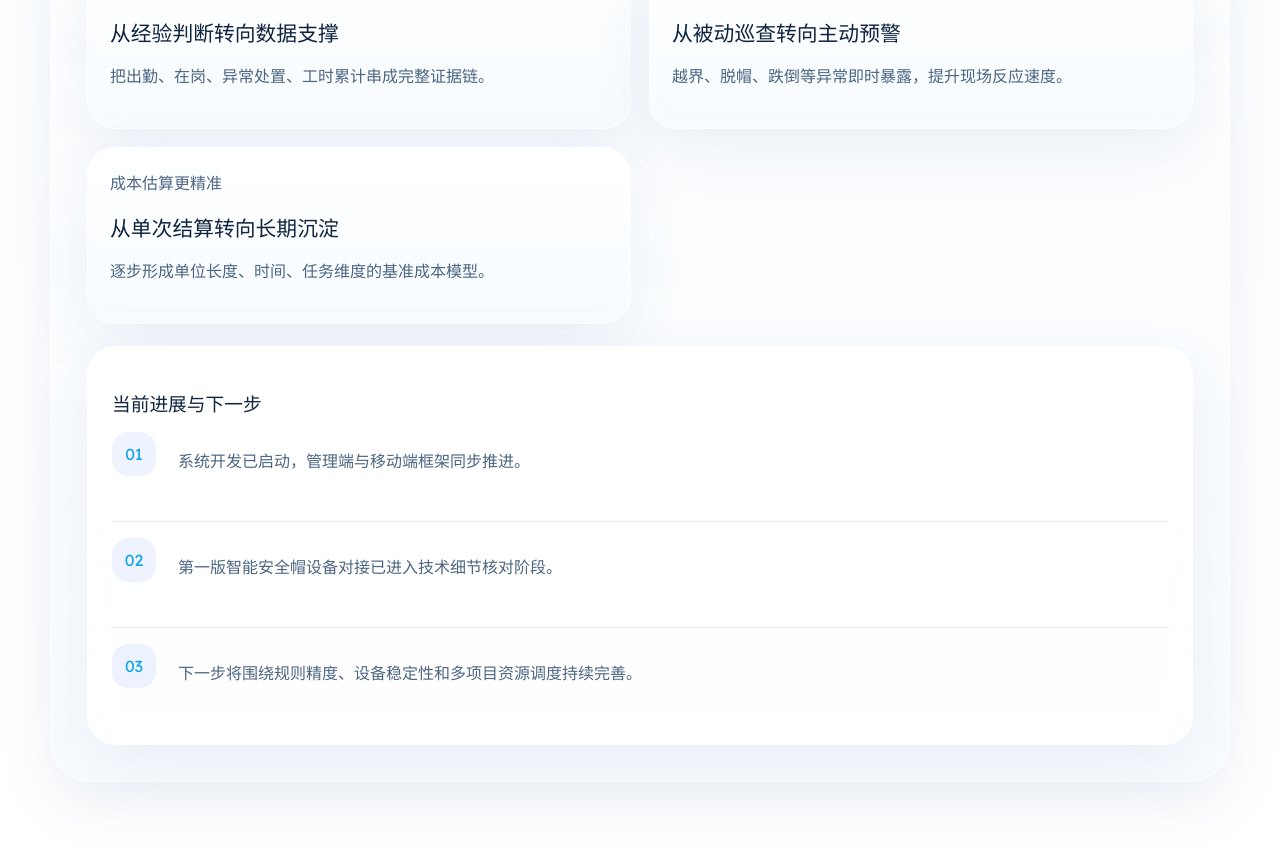
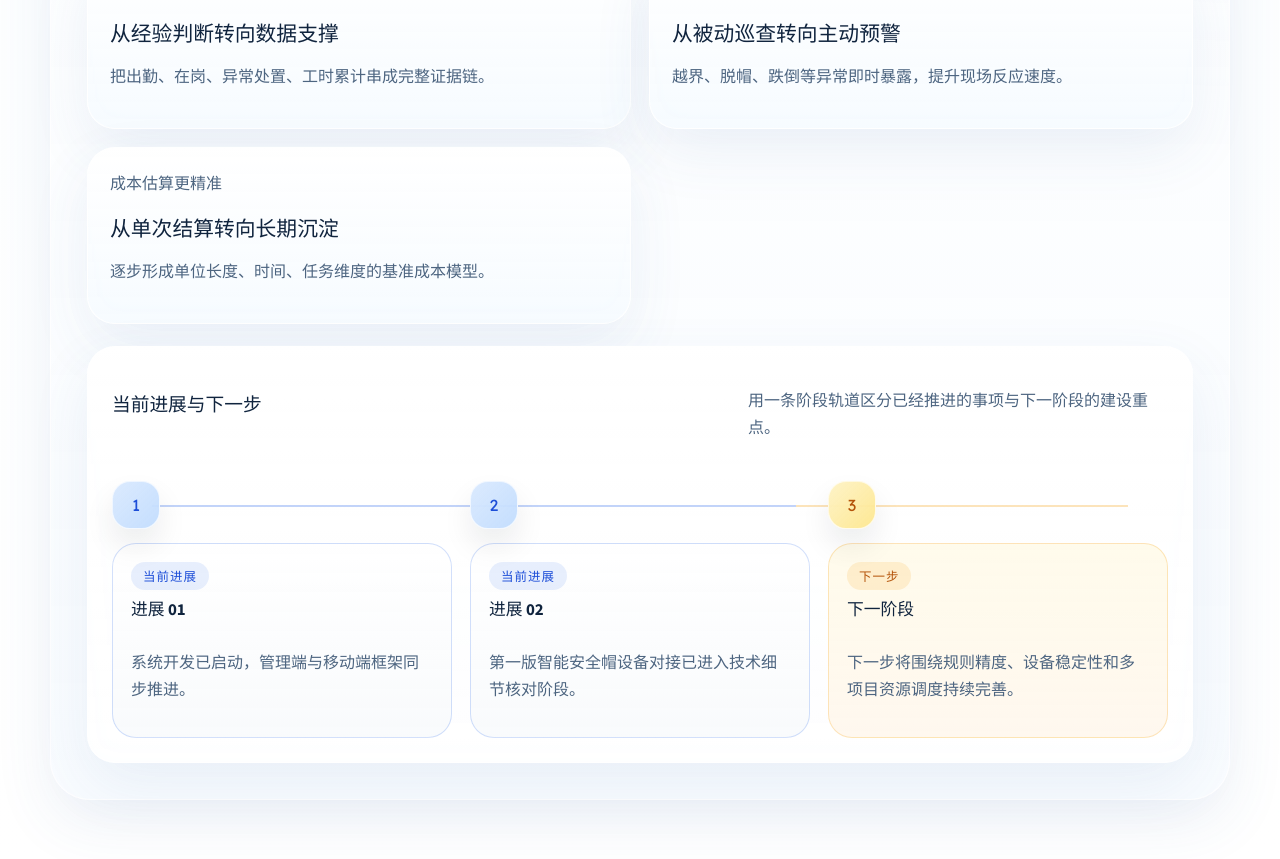
Before and after one commit to leezb101/construction-presentation, a React (Vite) app: page / in a window 1280 px wide. Shown: the part 7103-7962 px from the top of the page. Built offline with nearby package versions, Linux system fonts and the light colour scheme.

Commit message:
修正value的当前状态和下一步展示效果

```diff
--- a/src/components/sections/ValueSection.tsx
+++ b/src/components/sections/ValueSection.tsx
@@ -2,6 +2,13 @@ import { roadmap, valueMetrics } from "../../data/content";
 import { GlassCard, Section } from "../common";
 
 export function ValueSection() {
+  const roadmapItems = roadmap.map((item, index) => ({
+    text: item,
+    status: index < 2 ? "progress" : "next",
+    statusLabel: index < 2 ? "当前进展" : "下一步",
+    stepLabel: index < 2 ? `进展 0${index + 1}` : "下一阶段",
+  }));
+
   return (
     <Section
       id="value"
@@ -22,12 +29,26 @@ export function ValueSection() {
       <GlassCard className="roadmap-card">
         <div className="roadmap-card__heading">
           <h3>当前进展与下一步</h3>
+          <p>用一条阶段轨道区分已经推进的事项与下一阶段的建设重点。</p>
         </div>
-        <div className="roadmap-list">
-          {roadmap.map((item, index) => (
-            <div key={item} className="roadmap-item">
-              <span>{String(index + 1).padStart(2, "0")}</span>
-              <p>{item}</p>
+        <div className="roadmap-track" aria-label="阶段进展">
+          {roadmapItems.map((item, index) => (
+            <div
+              key={item.text}
+              className={`roadmap-node roadmap-node--${item.status}`}
+            >
+              <div className="roadmap-node__rail" aria-hidden="true">
+                <span className="roadmap-node__dot">{index + 1}</span>
+              </div>
+              <div className="roadmap-node__body">
+                <div className="roadmap-node__meta">
+                  <span className={`roadmap-badge roadmap-badge--${item.status}`}>
+                    {item.statusLabel}
+                  </span>
+                  <strong>{item.stepLabel}</strong>
+                </div>
+                <p>{item.text}</p>
+              </div>
             </div>
           ))}
         </div>
--- a/src/styles/global.css
+++ b/src/styles/global.css
@@ -2401,28 +2401,149 @@ main {
   padding: 24px;
 }
 
-.roadmap-item {
-  display: grid;
-  grid-template-columns: 52px 1fr;
+.roadmap-card__heading {
+  display: flex;
+  align-items: flex-start;
+  justify-content: space-between;
+  gap: 18px;
+}
+
+.roadmap-card__heading p {
+  max-width: 420px;
+}
+
+.roadmap-track {
+  position: relative;
+  display: grid;
+  grid-template-columns: repeat(3, minmax(0, 1fr));
+  gap: 18px;
+  margin-top: 24px;
+}
+
+.roadmap-track::before {
+  content: "";
+  position: absolute;
+  top: 24px;
+  left: 40px;
+  right: 40px;
+  height: 2px;
+  background:
+    linear-gradient(
+      90deg,
+      rgba(37, 99, 235, 0.28) 0%,
+      rgba(37, 99, 235, 0.28) 66%,
+      rgba(245, 158, 11, 0.28) 66%,
+      rgba(245, 158, 11, 0.28) 100%
+    );
+}
+
+.roadmap-node {
+  position: relative;
+  display: grid;
   gap: 14px;
-  align-items: start;
-  padding: 16px 0;
-  border-top: 1px solid var(--line);
-}
-
-.roadmap-item:first-child {
-  border-top: 0;
-}
-
-.roadmap-item span {
+}
+
+.roadmap-node__rail {
+  position: relative;
+  z-index: 1;
+  min-height: 48px;
+}
+
+.roadmap-node__dot {
   display: inline-grid;
   place-items: center;
-  width: 44px;
-  height: 44px;
-  border-radius: 16px;
-  color: var(--primary);
-  background: rgba(37, 99, 235, 0.08);
+  width: 48px;
+  height: 48px;
+  border-radius: 18px;
+  border: 1px solid rgba(255, 255, 255, 0.7);
   font-family: "Lexend", sans-serif;
+  font-size: 1rem;
+  box-shadow: 0 16px 30px rgba(15, 23, 42, 0.08);
+  transition:
+    transform 180ms ease,
+    box-shadow 180ms ease,
+    background 180ms ease;
+}
+
+.roadmap-node__body {
+  display: grid;
+  gap: 12px;
+  min-height: 170px;
+  padding: 18px;
+  border: 1px solid var(--line);
+  border-radius: 24px;
+  background:
+    linear-gradient(180deg, rgba(255, 255, 255, 0.94), rgba(248, 250, 252, 0.9));
+  transition:
+    transform 180ms ease,
+    border-color 180ms ease,
+    box-shadow 180ms ease;
+}
+
+.roadmap-node__meta {
+  display: grid;
+  gap: 8px;
+}
+
+.roadmap-node__meta strong {
+  font-size: 1.05rem;
+  line-height: 1.35;
+  color: var(--ink-strong);
+}
+
+.roadmap-badge {
+  display: inline-flex;
+  align-items: center;
+  width: fit-content;
+  min-height: 28px;
+  padding: 0 12px;
+  border-radius: 999px;
+  font-size: 0.78rem;
+  letter-spacing: 0.08em;
+  text-transform: uppercase;
+}
+
+.roadmap-node--progress .roadmap-node__dot {
+  color: #1d4ed8;
+  background: linear-gradient(135deg, rgba(219, 234, 254, 0.98), rgba(191, 219, 254, 0.92));
+}
+
+.roadmap-node--progress .roadmap-node__body {
+  border-color: rgba(37, 99, 235, 0.2);
+}
+
+.roadmap-badge--progress {
+  color: #1d4ed8;
+  background: rgba(37, 99, 235, 0.1);
+}
+
+.roadmap-node--next .roadmap-node__dot {
+  color: #b45309;
+  background: linear-gradient(135deg, rgba(254, 243, 199, 0.98), rgba(253, 230, 138, 0.92));
+}
+
+.roadmap-node--next .roadmap-node__body {
+  border-color: rgba(245, 158, 11, 0.24);
+  background:
+    linear-gradient(180deg, rgba(255, 251, 235, 0.96), rgba(255, 247, 237, 0.9));
+}
+
+.roadmap-badge--next {
+  color: #b45309;
+  background: rgba(245, 158, 11, 0.14);
+}
+
+.roadmap-node:hover .roadmap-node__dot,
+.roadmap-node:hover .roadmap-node__body {
+  transform: translateY(-3px);
+}
+
+.roadmap-node:hover .roadmap-node__dot {
+  box-shadow: 0 20px 34px rgba(15, 23, 42, 0.14);
+}
+
+.roadmap-node:hover .roadmap-node__body {
+  box-shadow: 0 24px 42px rgba(15, 23, 42, 0.08);
 }
 
 @media (max-width: 1120px) {
@@ -2447,7 +2568,8 @@ main {
   }
 
   .pool-stage__head,
-  .pool-principle-bar {
+  .pool-principle-bar,
+  .roadmap-card__heading {
     flex-direction: column;
     align-items: flex-start;
   }
@@ -2476,8 +2598,35 @@ main {
   .capability-grid,
   .value-grid,
   .workflow-nodes,
-  .safety-state-list {
+  .safety-state-list,
+  .roadmap-track {
     grid-template-columns: 1fr;
+  }
+
+  .roadmap-track::before {
+    top: 30px;
+    bottom: 30px;
+    left: 23px;
+    right: auto;
+    width: 2px;
+    height: auto;
+    background:
+      linear-gradient(
+        180deg,
+        rgba(37, 99, 235, 0.28) 0%,
+        rgba(37, 99, 235, 0.28) 66%,
+        rgba(245, 158, 11, 0.28) 66%,
+        rgba(245, 158, 11, 0.28) 100%
+      );
+  }
+
+  .roadmap-node {
+    grid-template-columns: 48px 1fr;
+    align-items: start;
+  }
+
+  .roadmap-node__body {
+    min-height: 0;
   }
 
   .workflow-detail__title-row {
```
